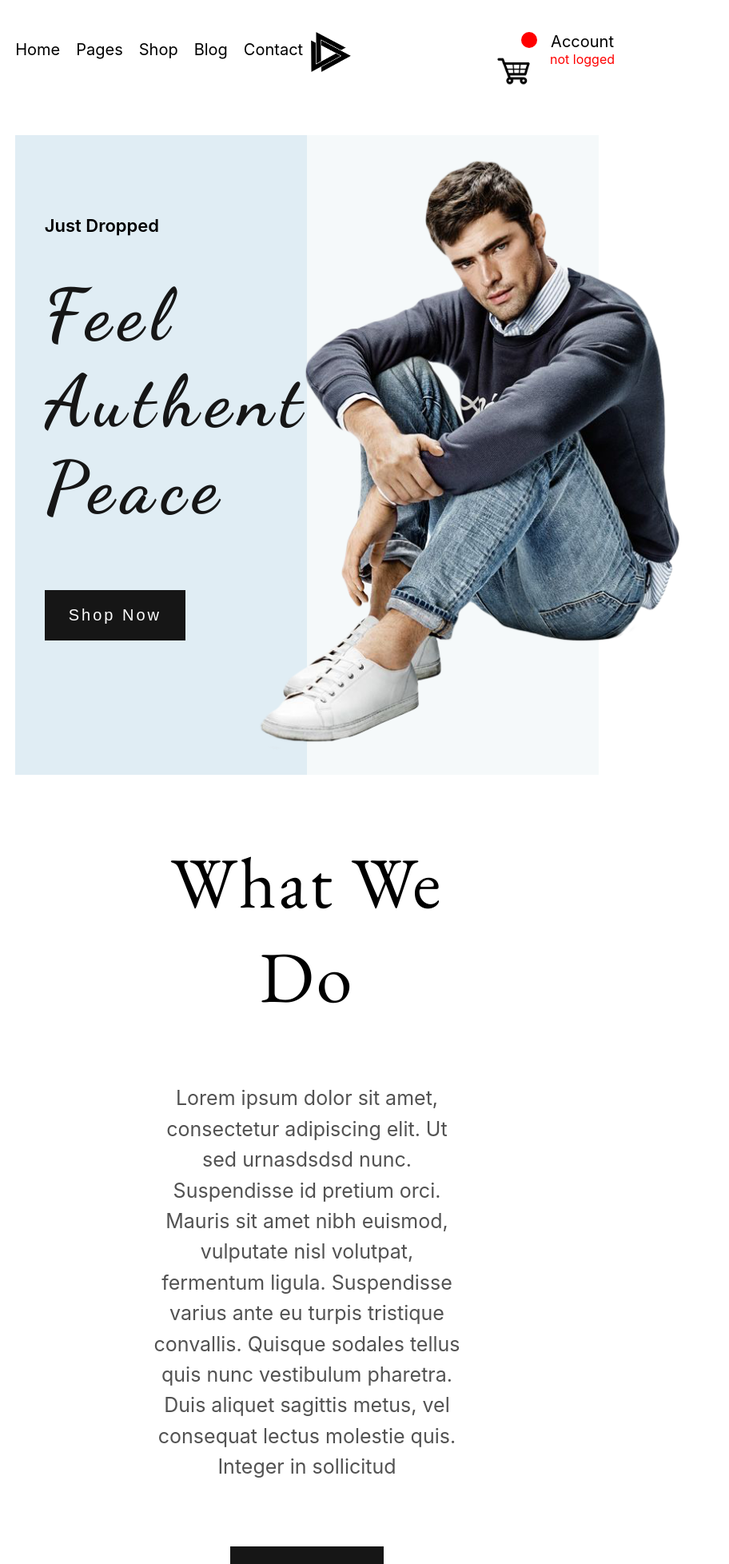
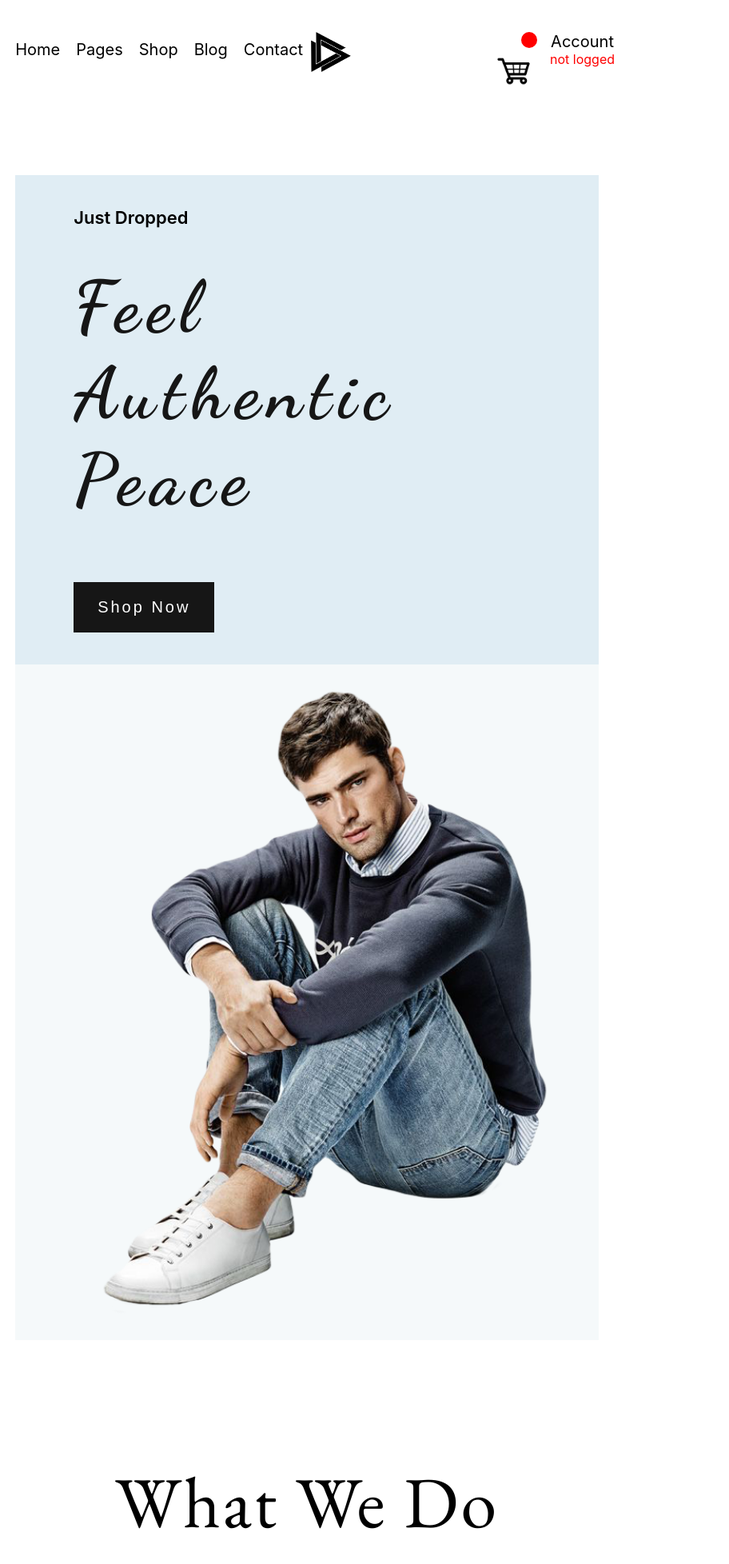
Before and after one commit to Icaka03/Ecommerce-Site, a React (Create React App) app: page / in a window 768 px wide. Shown: the top 1956 px of the page at 80% size, 912 px wide, since content can reach past the window. Built offline with nearby package versions, Linux system fonts and the light colour scheme; no server answers.

Commit message:
responsive change

```diff
--- a/src/styles/About.module.css
+++ b/src/styles/About.module.css
@@ -34,3 +34,11 @@
     margin-bottom: 100px;
   }
 }
+
+@media only screen and (max-width: 1100px) {
+  .about {
+    margin: 0 auto;
+    width: 100%;
+    margin-top: 800px;
+  }
+}
--- a/src/styles/BurgerMenu.module.css
+++ b/src/styles/BurgerMenu.module.css
@@ -1,19 +1,22 @@
-.burger{
+.burger {
   width: 50px;
   height: 50px;
-    background-color: red;
+  background-image: url(../images/burger.png);
+  background-size: cover;
+  margin-top: 50px;
+  margin-left: 20px;
 }
 
-.sidebar{
+.sidebar {
   height: 100vh;
   background-color: blue;
 }
 
-.menu{
+.menu {
   position: absolute;
   width: 60%;
 }
 
-.sidebar_menu li{
-    list-style-type: none
+.sidebar_menu li {
+  list-style-type: none;
 }
--- a/src/styles/Collection.module.css
+++ b/src/styles/Collection.module.css
@@ -12,8 +12,8 @@
 }
 
 .row {
-  display: flex;
-  justify-content: space-around;
+  display: grid;
+  grid-template-columns: 1fr 1fr 1fr 1fr;
 }
 
 .product img {
@@ -68,3 +68,17 @@
     width: 100%;
   }
 }
+
+@media only screen and (min-width: 601px) {
+  .row {
+    display: grid;
+    grid-template-columns: 2fr 1fr;
+  }
+}
+
+@media only screen and (min-width: 1150px) {
+  .row {
+    display: grid;
+    grid-template-columns: 1fr 1fr 1fr 1fr;
+  }
+}
--- a/src/styles/Header.module.css
+++ b/src/styles/Header.module.css
@@ -144,3 +144,24 @@
     padding-top: 40px;
   }
 }
+
+@media only screen and (max-width: 1100px) {
+  .main_section {
+    display: block;
+  }
+  .right_side img {
+    width: 100%;
+  }
+  .left_side {
+    width: 100%;
+  }
+  .right_side {
+    width: 100%;
+  }
+  .content p {
+    padding-top: 40px;
+  }
+  .content {
+    padding-bottom: 40px;
+  }
+}
```
Lines whose indentation alone changed are shown as unchanged.
